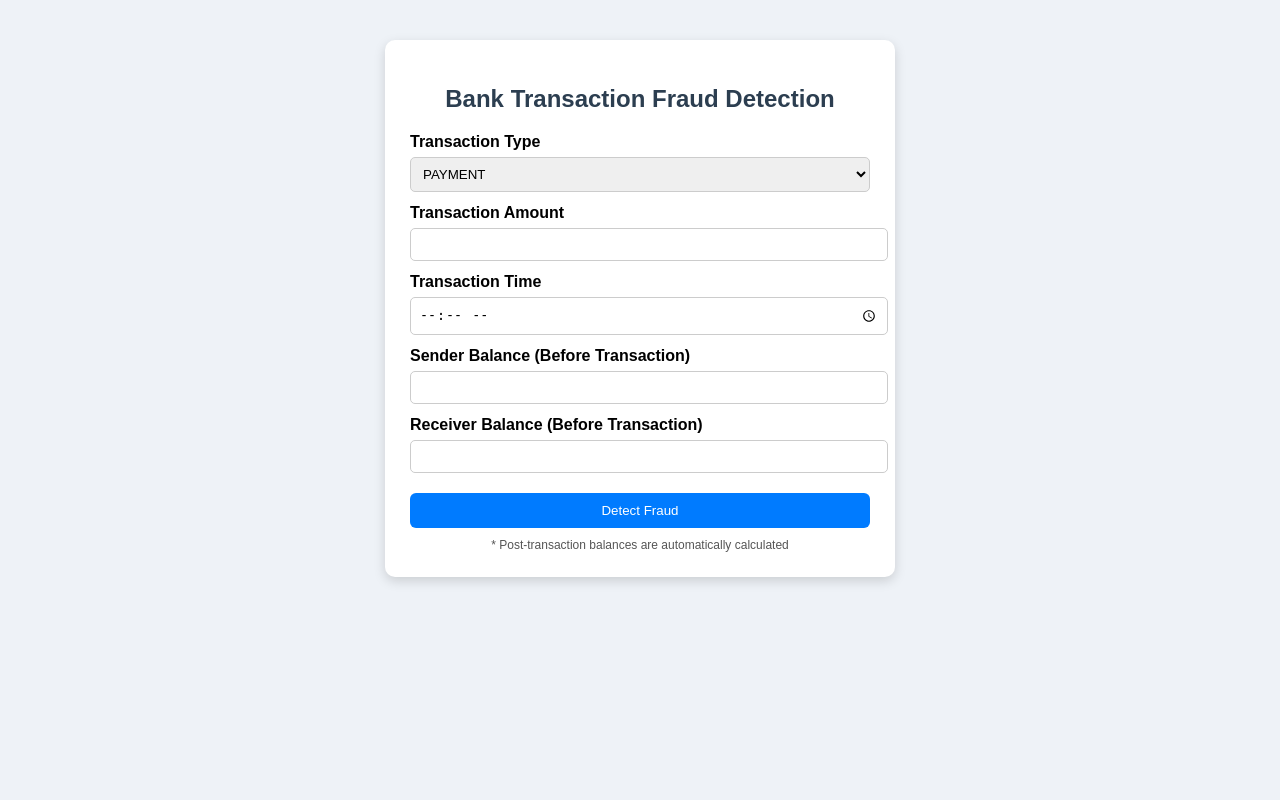
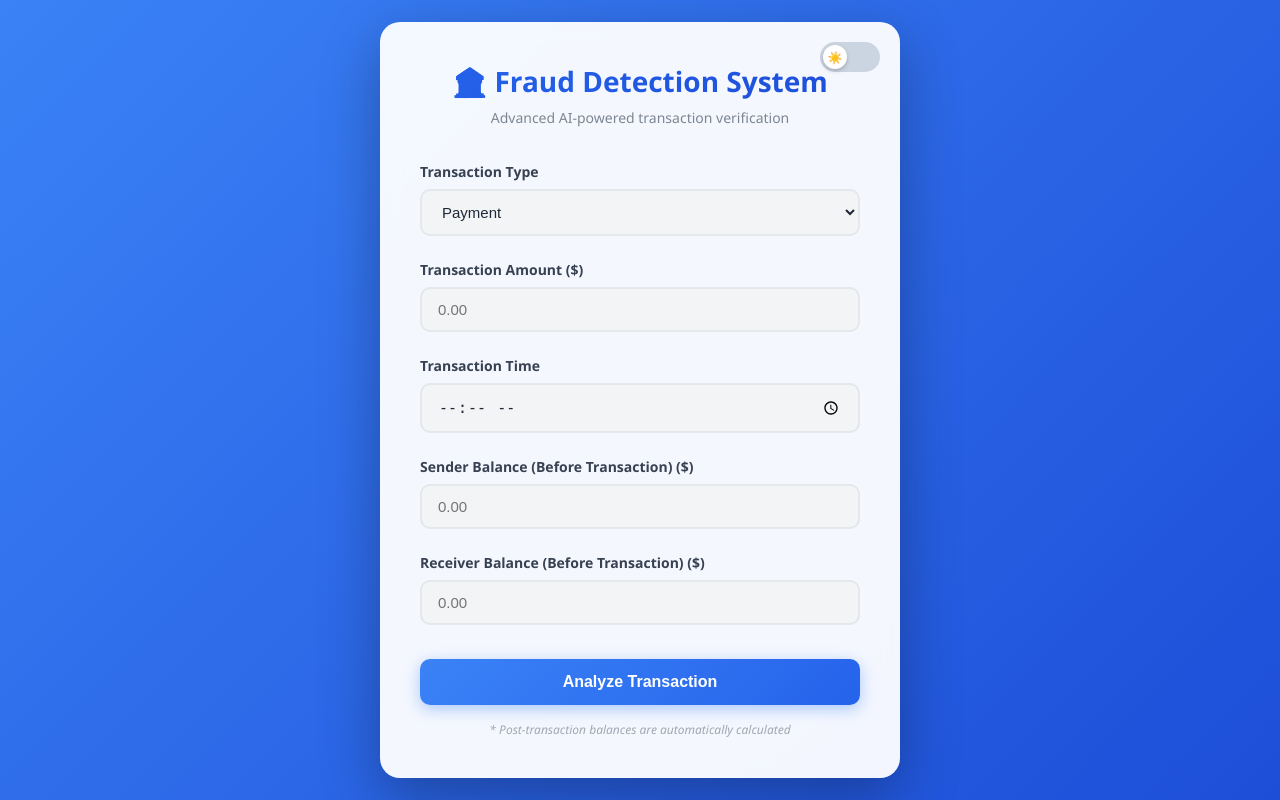
Before and after one commit to Jithu-SM/drift-aware-fraud-detection, a Flask app: page / in a window 1280 px wide. Run offline with Flask 3, Linux system fonts and the light colour scheme; parts of the project's set-up code (start-up, migrations or seed data) failed here and were passed over.

Commit message:
redesigned ui

```diff
--- /dev/null
+++ b/static/script.js
@@ -0,0 +1,34 @@
+function toggleTheme() {
+    const body = document.body;
+    const circle = document.querySelector('.theme-toggle-circle');
+
+    if (body.classList.contains('light')) {
+        body.classList.remove('light');
+        body.classList.add('dark');
+        circle.textContent = '🌙';
+    } else {
+        body.classList.remove('dark');
+        body.classList.add('light');
+        circle.textContent = '☀️';
+    }
+}
+
+function toggleReceiverBalance() {
+    const transactionType = document.getElementById('transactionType').value;
+    const receiverBalanceGroup = document.getElementById('receiverBalanceGroup');
+    const receiverInput = receiverBalanceGroup.querySelector('input');
+
+    if (transactionType === 'DEBIT' || transactionType === 'CASH_OUT') {
+        receiverBalanceGroup.classList.add('hidden');
+        receiverInput.removeAttribute('required');
+        receiverInput.value = '';
+    } else {
+        receiverBalanceGroup.classList.remove('hidden');
+        receiverInput.setAttribute('required', 'required');
+    }
+}
+
+// safeguard to ensure DOM is loaded before attaching event listeners
+document.addEventListener('DOMContentLoaded', function() {
+    toggleReceiverBalance();
+});
--- /dev/null
+++ b/static/styles.css
@@ -0,0 +1,285 @@
+
+* {
+    margin: 0;
+    padding: 0;
+    box-sizing: border-box;
+}
+
+body {
+    font-family: 'Segoe UI', Tahoma, Geneva, Verdana, sans-serif;
+    transition: background 0.4s ease, color 0.4s ease;
+    min-height: 100vh;
+    display: flex;
+    align-items: center;
+    justify-content: center;
+    padding: 20px;
+}
+
+body.light {
+    background: linear-gradient(135deg, #3b82f6 0%, #1d4ed8 100%);
+}
+
+body.dark {
+    background: linear-gradient(135deg, #0f172a 0%, #1e293b 100%);
+}
+
+.container {
+    width: 100%;
+    max-width: 520px;
+    padding: 40px;
+    border-radius: 20px;
+    box-shadow: 0 20px 60px rgba(0,0,0,0.3);
+    animation: slideIn 0.6s ease;
+    position: relative;
+}
+
+body.light .container {
+    background: rgba(255, 255, 255, 0.95);
+    backdrop-filter: blur(10px);
+}
+
+body.dark .container {
+    background: rgba(15, 23, 42, 0.95);
+    backdrop-filter: blur(10px);
+    border: 1px solid rgba(100, 116, 255, 0.2);
+}
+
+@keyframes slideIn {
+    from {
+        opacity: 0;
+        transform: translateY(30px);
+    }
+    to {
+        opacity: 1;
+        transform: translateY(0);
+    }
+}
+
+.header {
+    text-align: center;
+    margin-bottom: 35px;
+}
+
+.header h2 {
+    font-size: 28px;
+    font-weight: 700;
+    margin-bottom: 8px;
+    background: linear-gradient(135deg, #2563eb 0%, #1d4ed8 100%);
+    -webkit-background-clip: text;
+    -webkit-text-fill-color: transparent;
+    background-clip: text;
+}
+
+body.dark .header h2 {
+    background: linear-gradient(135deg, #60a5fa 0%, #3b82f6 100%);
+    -webkit-background-clip: text;
+    -webkit-text-fill-color: transparent;
+    background-clip: text;
+}
+
+.header p {
+    font-size: 14px;
+    opacity: 0.7;
+}
+
+body.light .header p {
+    color: #4b5563;
+}
+
+body.dark .header p {
+    color: #94a3b8;
+}
+
+.theme-toggle {
+    position: absolute;
+    top: 20px;
+    right: 20px;
+    width: 60px;
+    height: 30px;
+    background: #cbd5e1;
+    border-radius: 15px;
+    cursor: pointer;
+    transition: background 0.3s ease;
+    display: flex;
+    align-items: center;
+    padding: 3px;
+}
+
+body.dark .theme-toggle {
+    background: #334155;
+}
+
+.theme-toggle-circle {
+    width: 24px;
+    height: 24px;
+    background: white;
+    border-radius: 50%;
+    transition: transform 0.3s ease;
+    box-shadow: 0 2px 4px rgba(0,0,0,0.2);
+    display: flex;
+    align-items: center;
+    justify-content: center;
+    font-size: 12px;
+}
+
+body.dark .theme-toggle-circle {
+    transform: translateX(30px);
+}
+
+.form-group {
+    margin-bottom: 24px;
+    animation: fadeIn 0.5s ease;
+}
+
+@keyframes fadeIn {
+    from { opacity: 0; }
+    to { opacity: 1; }
+}
+
+label {
+    font-weight: 600;
+    font-size: 14px;
+    display: block;
+    margin-bottom: 8px;
+    transition: color 0.3s ease;
+}
+
+body.light label {
+    color: #374151;
+}
+
+body.dark label {
+    color: #e2e8f0;
+}
+
+input, select {
+    width: 100%;
+    padding: 12px 16px;
+    border-radius: 10px;
+    border: 2px solid transparent;
+    font-size: 15px;
+    transition: all 0.3s ease;
+    outline: none;
+}
+
+body.light input,
+body.light select {
+    background: #f3f4f6;
+    color: #1f2937;
+    border-color: #e5e7eb;
+}
+
+body.dark input,
+body.dark select {
+    background: #1e293b;
+    color: #f1f5f9;
+    border-color: #334155;
+}
+
+input:focus, select:focus {
+    border-color: #3b82f6;
+    transform: translateY(-2px);
+    box-shadow: 0 4px 12px rgba(59, 130, 246, 0.3);
+}
+
+body.dark input:focus,
+body.dark select:focus {
+    border-color: #60a5fa;
+    box-shadow: 0 4px 12px rgba(96, 165, 250, 0.3);
+}
+
+button {
+    width: 100%;
+    padding: 14px;
+    background: linear-gradient(135deg, #3b82f6 0%, #2563eb 100%);
+    color: white;
+    border: none;
+    border-radius: 10px;
+    font-size: 16px;
+    font-weight: 600;
+    cursor: pointer;
+    transition: all 0.3s ease;
+    margin-top: 10px;
+    box-shadow: 0 4px 15px rgba(59, 130, 246, 0.4);
+}
+
+button:hover {
+    transform: translateY(-2px);
+    box-shadow: 0 6px 20px rgba(59, 130, 246, 0.5);
+}
+
+button:active {
+    transform: translateY(0);
+}
+
+body.dark button {
+    background: linear-gradient(135deg, #2563eb 0%, #1d4ed8 100%);
+    box-shadow: 0 4px 15px rgba(37, 99, 235, 0.4);
+}
+
+body.dark button:hover {
+    box-shadow: 0 6px 20px rgba(37, 99, 235, 0.5);
+}
+
+.result {
+    margin-top: 24px;
+    padding: 16px;
+    font-weight: 600;
+    text-align: center;
+    border-radius: 10px;
+    animation: slideIn 0.5s ease;
+}
+
+.fraud {
+    background: linear-gradient(135deg, #fee2e2 0%, #fecaca 100%);
+    color: #991b1b;
+    border: 2px solid #fca5a5;
+}
+
+.legit {
+    background: linear-gradient(135deg, #d1fae5 0%, #a7f3d0 100%);
+    color: #065f46;
+    border: 2px solid #6ee7b7;
+}
+
+body.dark .fraud {
+    background: linear-gradient(135deg, #7f1d1d 0%, #991b1b 100%);
+    color: #fecaca;
+    border: 2px solid #dc2626;
+}
+
+body.dark .legit {
+    background: linear-gradient(135deg, #064e3b 0%, #065f46 100%);
+    color: #a7f3d0;
+    border: 2px solid #10b981;
+}
+
+.note {
+    font-size: 12px;
+    text-align: center;
+    margin-top: 16px;
+    opacity: 0.6;
+    font-style: italic;
+}
+
+body.light .note {
+    color: #6b7280;
+}
+
+body.dark .note {
+    color: #94a3b8;
+}
+
+.hidden {
+    display: none;
+}
+
+@media (max-width: 600px) {
+    .container {
+        padding: 30px 20px;
+    }
+
+    .header h2 {
+        font-size: 24px;
+    }
+}
--- a/templates/index.html
+++ b/templates/index.html
@@ -2,78 +2,69 @@
 <html>
 <head>
     <title>Adaptive Bank Fraud Detection</title>
-    <style>
-        body { font-family: Arial; background: #eef2f7; }
-        .container {
-            width: 460px;
-            margin: 40px auto;
-            background: #fff;
-            padding: 25px;
-            border-radius: 10px;
-            box-shadow: 0 4px 12px rgba(0,0,0,0.15);
-        }
-        h2 { text-align: center; color: #2c3e50; }
-        label { font-weight: bold; margin-top: 12px; display: block; }
-        input, select {
-            width: 100%; padding: 8px; margin-top: 6px;
-            border-radius: 5px; border: 1px solid #ccc;
-        }
-        button {
-            width: 100%; margin-top: 20px; padding: 10px;
-            background: #007bff; color: white;
-            border: none; border-radius: 6px;
-        }
-        .result {
-            margin-top: 18px; padding: 12px;
-            font-weight: bold; text-align: center;
-            border-radius: 6px;
-        }
-        .fraud { background: #ffdddd; color: #a10000; }
-        .legit { background: #ddffdd; color: #006400; }
-        .note { font-size: 12px; text-align: center; margin-top: 10px; color: #555; }
-    </style>
+    <link rel="stylesheet" type="text/css" href="/static/styles.css">
 </head>
-<body>
+<body class="light">
 
 <div class="container">
-    <h2>Bank Transaction Fraud Detection</h2>
+    <div class="theme-toggle" onclick="toggleTheme()">
+        <div class="theme-toggle-circle">☀️</div>
+    </div>
 
-    <form method="POST">
+    <div class="header">
+        <h2>🏦 Fraud Detection System</h2>
+        <p>Advanced AI-powered transaction verification</p>
+    </div>
 
-        <label>Transaction Type</label>
-        <select name="type" required>
-            <option value="PAYMENT">PAYMENT</option>
-            <option value="TRANSFER">TRANSFER</option>
-            <option value="CASH_OUT">CASH_OUT</option>
-            <option value="DEBIT">DEBIT</option>
-        </select>
+    <form method="POST" onsubmit="return false;">
 
-        <label>Transaction Amount</label>
-        <input type="number" step="0.01" name="amount" required>
+        <div class="form-group">
+            <label>Transaction Type</label>
+            <select name="type" id="transactionType" required onchange="toggleReceiverBalance()">
+                <option value="PAYMENT">Payment</option>
+                <option value="TRANSFER">Transfer</option>
+                <option value="CASH_OUT">Cash Out</option>
+                <option value="DEBIT">Debit</option>
+            </select>
+        </div>
 
-        <label>Transaction Time</label>
-        <input type="time" name="txTime" required>
+        <div class="form-group">
+            <label>Transaction Amount ($)</label>
+            <input type="number" step="0.01" name="amount" placeholder="0.00" required>
+        </div>
 
-        <label>Sender Balance (Before Transaction)</label>
-        <input type="number" step="0.01" name="oldbalanceOrg" required>
+        <div class="form-group">
+            <label>Transaction Time</label>
+            <input type="time" name="txTime" required>
+        </div>
 
-        <label>Receiver Balance (Before Transaction)</label>
-        <input type="number" step="0.01" name="oldbalanceDest" required>
+        <div class="form-group">
+            <label>Sender Balance (Before Transaction) ($)</label>
+            <input type="number" step="0.01" name="oldbalanceOrg" placeholder="0.00" required>
+        </div>
 
-        <button type="submit">Detect Fraud</button>
+        <div class="form-group" id="receiverBalanceGroup">
+            <label>Receiver Balance (Before Transaction) ($)</label>
+            <input type="number" step="0.01" name="oldbalanceDest" placeholder="0.00">
+        </div>
+
+        <button type="submit">Analyze Transaction</button>
     </form>
 
-    {% if result %}
-        <div class="result {% if 'Fraud' in result %}fraud{% else %}legit{% endif %}">
-            {{ result }}<br>
-            Fraud Probability: {{ probability }}%
-        </div>
-    {% endif %}
+    <!-- Demo result (remove when connecting to backend) -->
+    <!--
+    <div class="result fraud">
+        ⚠️ Fraud Detected<br>
+        Fraud Probability: 87%
+    </div>
+    -->
 
     <div class="note">
         * Post-transaction balances are automatically calculated
     </div>
 </div>
 
+<script src="../static/script.js"></script>
+
 </body>
 </html>
```
